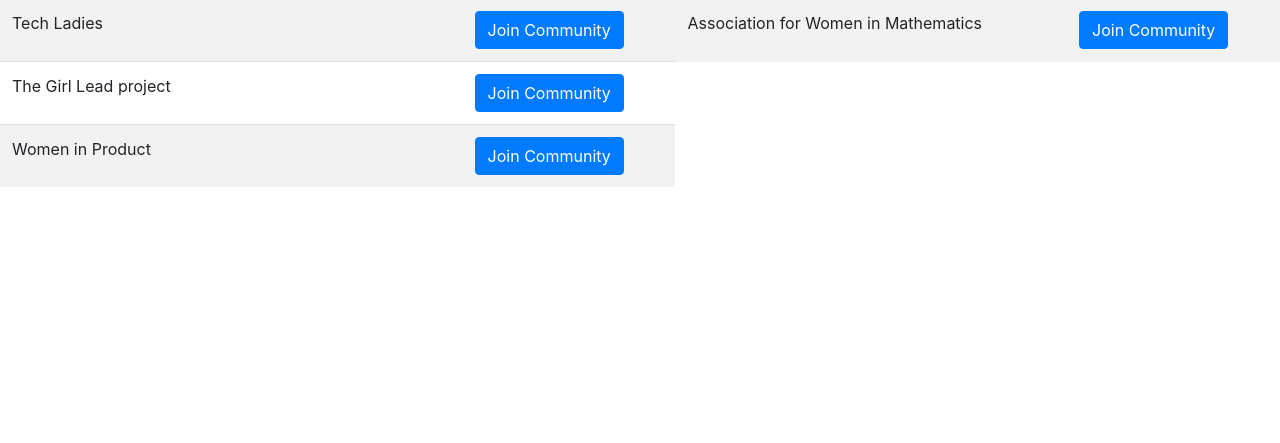
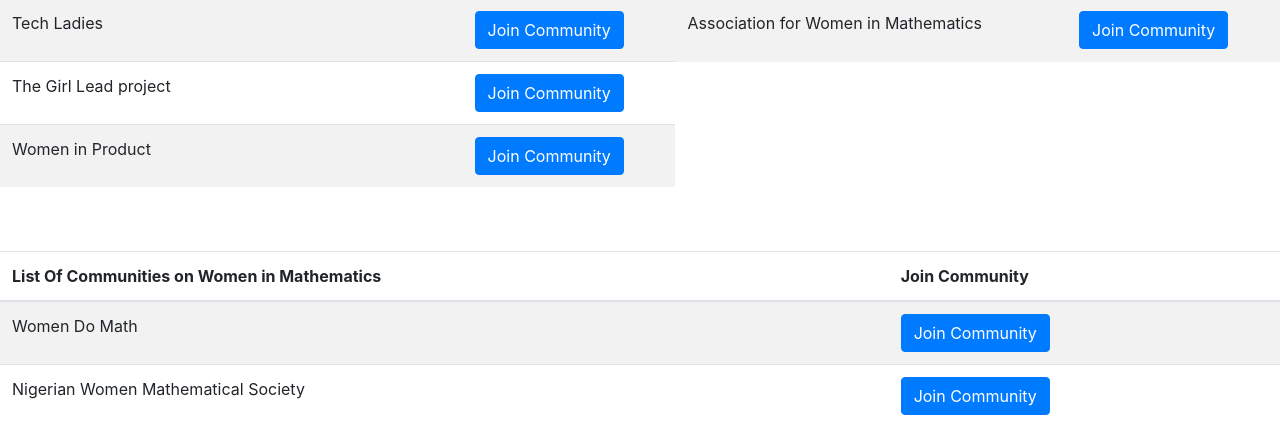
Before and after one commit to tapaswenipathak/Women-Communities, a Django app: page / in a window 1280 px wide. Shown: the part 1770-2213 px from the top of the page. Before the commit the page ends 1957 px from the top, so only its background shows below. Run offline with Django 3.2, Linux system fonts and the light colour scheme; some libraries are stand-ins or nearby versions.

Commit message:
Update index.html
Added  Communities on Women in Mathematics

```diff
--- a/templates/index.html
+++ b/templates/index.html
@@ -202,5 +202,28 @@
 
 			</tbody>
 		</table>
+	    <br></br>
+	    <table class="table table-striped">
+            <thead>
+				<tr>
+				<th scope="col">List Of Communities on Women in Mathematics</th>
+				<th scope="col">Join Community</th>
+				</tr>
+			</thead>
+			<tbody>
+				<tr>
+					<td>Women Do Math</td>
+					<td>
+						<a class="btn btn-primary" href="https://www.womendomath.org" role="button" target="_blank">Join Community</a>
+					</td>
+				</tr>
+				<tr>
+					<td>Nigerian Women Mathematical Society</td>
+					<td>
+						<a class="btn btn-primary" href="http://www.nigerianwomeninmaths.org" role="button" target="_blank">Join Community</a>
+					</td>
+				</tr>
+			</tbody>
+		</table>
     </body>
 </html>
```
